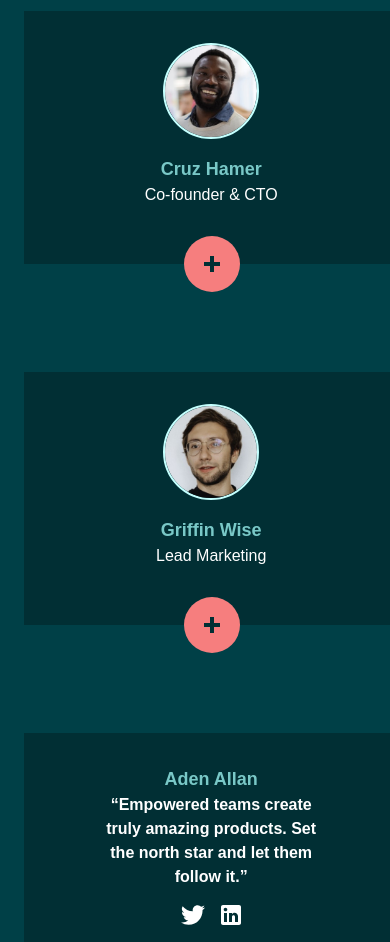
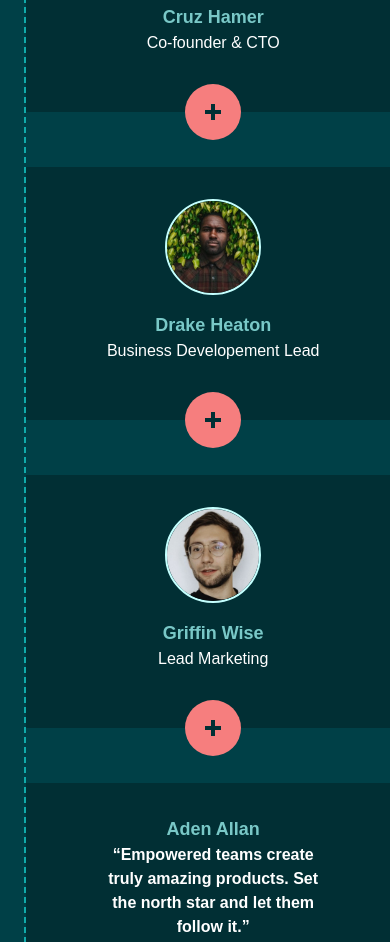
Before and after one commit to silas-owu/myteam-multipage-website, a website: page aboutpage.html in a window 390 px wide. Shown: the part 1434-2376 px from the top of the page. Drawn offline with nearby package versions, Linux system fonts and the light colour scheme; files that its build step writes are made by us from their sources.

Commit message:
Teams section tablet UI updated

```diff
--- a/aboutpage.html
+++ b/aboutpage.html
@@ -7,10 +7,10 @@
     <link href="./dist/output.css" rel="stylesheet"  />
     <title>MyTeam Multipage Website</title>
   </head>
-  <body class="w-full min-h-screen tablet:grid tablet:grid-rows-[34.75rem_76.1875rem_19.25rem_12.5rem_16.9375rem]  mobile:grid mobile:grid-rows-[32.5rem_128.875rem_39.5rem_18.875rem_27rem]" >
+  <body class="w-full min-h-screen tablet:grid tablet:grid-rows-[34.75rem_76.5rem_19.25rem_12.5rem_16.9375rem]  mobile:grid mobile:grid-rows-[32.5rem_128.875rem_39.5rem_18.875rem_27rem]" >
     <div class="laptop:hidden tablet:hidden mobile:invisible mobile:w-full mobile:fixed mobile:inset-0 mobile:min-h-screen  mobile:z-[999]" id="aboutpage-modal"></div>
     <div class="flex flex-row bg-midnight-green" id="about-page"></div>
-    <div class="bg-deep-jungle-green " id="teams-section"></div>
+    <div class="flex flex-row bg-deep-jungle-green" id="teams-section"></div>
     <div class="flex flex-row bg-sacramento mobile:overflow-hidden " id="clients-section"></div>
     <div class="flex flex-row mobile:justify-center mobile:items-center bg-light-coral" id="contact-section"></div>
     <div class="flex flex-row laptop:px-[10.3125rem] laptop:py-12 bg-dark-green mobile:py-[4.125rem] mobile:px-[1.5rem]" id="footer"></div>
--- a/aboutpage/teams-section.js
+++ b/aboutpage/teams-section.js
@@ -1,17 +1,17 @@
 document.querySelector('#teams-section').innerHTML=`
 
-    <div class="mobile:flex mobile:flex-col mobile:overflow-hidden tablet:hidden">
-        <div class="-mt-[6.8rem] -ml-[6.5rem] ">
+    <div class=" tablet:overflow-hidden  tablet:flex tablet:flex-col mobile:flex mobile:flex-col mobile:overflow-hidden ">
+        <div class="tablet:-ml-[6.5rem] tablet:mr-auto mobile:-mt-[6.8rem] mobile:-ml-[6.5rem] ">
             <img src='../public/assets/bg-pattern-about-2-contact-1.svg'/>
         </div>
-        <div class="mobile:h-[117.875rem] mobile:mx-6  mobile:flex mobile:flex-col mobile:gap-y-16">
+        <div class="tablet:mx-[6.125rem] tablet:flex tablet:flex-col tablet:mt-0 border-dashed border-2 border-[#1aa] tablet:w-[35.8125] mobile:h-[117.875rem] mobile:mx-6  mobile:flex mobile:flex-col mobile:gap-y-4 ">
             <h2 class="font-livvic text-[#fff] text-[2rem] font-bold text-center ">Meet the directors</h2>
-            <div class="mobile:flex mobile:flex-col mobile:gap-y-20 chldren:mobile:w-[20.4375rem] children:mobile:h-[17.5625rem] ">
+            <div class="tablet:grid tablet:grid-cols-2 tablet:h-[58.6875rem] tablet:gap-x-4 mobile:flex mobile:flex-col mobile:gap-y-[1.68rem] chldren:w-[20.4375rem] children:h-[17.5625rem] ">
                 <div>
-                    <div class="bg-sacramento font-livvic mobile:teamscontainer ">
-                        <img class="mobile:avatar" src='../assets/avatar-nikita.jpg'/>
+                    <div class="bg-sacramento font-livvic h-[15.8125rem] flex flex-col mobile:teamscontainer ">
+                        <img class="avatar" src='../assets/avatar-nikita.jpg'/>
                         <div class="text-center  mobile:mt-4">
-                            <h3 class=" text-rapture-blue mobile:avatarText ">Nikita Marks</h3>
+                            <h3 class=" text-rapture-blue avatarText ">Nikita Marks</h3>
                             <p class="font-italic text-[#fff]">Founder & CEO</p>
                         </div>
                     </div>
@@ -23,10 +23,10 @@ document.querySelector('#teams-section').innerHTML=`
                 </div>
 
                 <div>
-                    <div class="bg-sacramento font-livvic mobile:teamscontainer ">
-                        <img class="mobile:avatar" src='../assets/avatar-christian.jpg'/>
+                    <div class="bg-sacramento h-[15.8125rem] flex flex-col font-livvic mobile:teamscontainer ">
+                        <img class="avatar" src='../assets/avatar-christian.jpg'/>
                         <div class="text-center  mobile:mt-4">
-                            <h3 class=" text-rapture-blue mobile:avatarText ">Cristian Duncan</h3>
+                            <h3 class=" text-rapture-blue avatarText ">Cristian Duncan</h3>
                             <p class="font-italic text-[#fff]">Co-founder & COO</p>
                         </div>
                     </div>
@@ -38,10 +38,10 @@ document.querySelector('#teams-section').innerHTML=`
                 </div>
 
                 <div>
-                    <div class="bg-sacramento font-livvic mobile:teamscontainer ">
-                        <img class="mobile:avatar" src='../assets/avatar-cruz.jpg'/>
+                    <div class="bg-sacramento font-livvic flex flex-col h-[15.8125rem] mobile:teamscontainer ">
+                        <img class="avatar" src='../assets/avatar-cruz.jpg'/>
                         <div class="text-center  mobile:mt-4">
-                            <h3 class=" text-rapture-blue mobile:avatarText ">Cruz Hamer</h3>
+                            <h3 class=" text-rapture-blue avatarText ">Cruz Hamer</h3>
                             <p class="font-italic text-[#fff]">Co-founder & CTO</p>
                         </div>
                     </div>
@@ -53,10 +53,25 @@ document.querySelector('#teams-section').innerHTML=`
                 </div>
 
                 <div>
-                    <div class="bg-sacramento font-livvic mobile:teamscontainer ">
-                        <img class="mobile:avatar" src='../assets/avatar-griffin.jpg'/>
+                    <div class="bg-sacramento font-livvic flex flex-col h-[15.8125rem] mobile:teamscontainer ">
+                        <img class="avatar" src='../assets/avatar-drake.jpg'/>
                         <div class="text-center  mobile:mt-4">
-                            <h3 class=" text-rapture-blue mobile:avatarText ">Griffin Wise</h3>
+                            <h3 class=" text-rapture-blue avatarText ">Drake Heaton</h3>
+                            <p class="font-italic text-[#fff]">Business Developement Lead</p>
+                        </div>
+                    </div>
+                    <div class="avatarplus ">
+                        <svg xmlns="http://www.w3.org/2000/svg" width="16" height="16">
+                            <path fill="#012F34" fill-rule="evenodd" d="M10 0v5.999L16 6v4h-6v6H6v-6H0V6h6V0h4z"/>
+                        </svg>
+                    </div>
+                </div>
+
+                <div>
+                    <div class="bg-sacramento font-livvic  flex flex-col h-[15.8125rem] mobile:teamscontainer ">
+                        <img class="avatar" src='../assets/avatar-griffin.jpg'/>
+                        <div class="text-center  mobile:mt-4">
+                            <h3 class=" text-rapture-blue avatarText ">Griffin Wise</h3>
                             <p class="font-italic text-[#fff]">Lead Marketing</p>
                         </div>
                     </div>
@@ -68,9 +83,9 @@ document.querySelector('#teams-section').innerHTML=`
                 </div>
 
                 <div>
-                    <div class="bg-sacramento font-livvic mobile:teamscontainer ">
+                    <div class="bg-sacramento font-livvic flex flex-col h-[15.8125rem] mobile:teamscontainer ">
                         <div class="text-center  mobile:mt-8">
-                            <h3 class=" text-rapture-blue mobile:avatarText ">Aden Allan</h3>
+                            <h3 class=" text-rapture-blue avatarText ">Aden Allan</h3>
                             <p class="font-italic text-[#fff] w-[14.625rem] mx-auto text-[1rem] font-semibold leading-6">
                             “Empowered teams create truly amazing products.
                              Set the north star and let them follow it.”
@@ -94,7 +109,7 @@ document.querySelector('#teams-section').innerHTML=`
                 </div>
             </div>
         </div>
-        <div class="mobile:ml-auto">
+        <div class="tablet:ml-[39rem] mobile:ml-auto">
             <img src='../public/assets/bg-pattern-home-4-about-3.svg'/>
         </div>
     </div>
```
